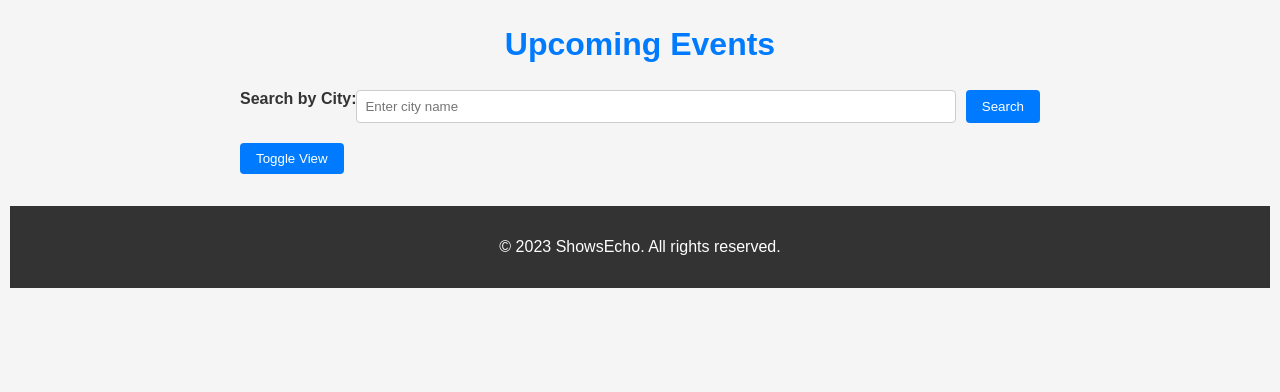
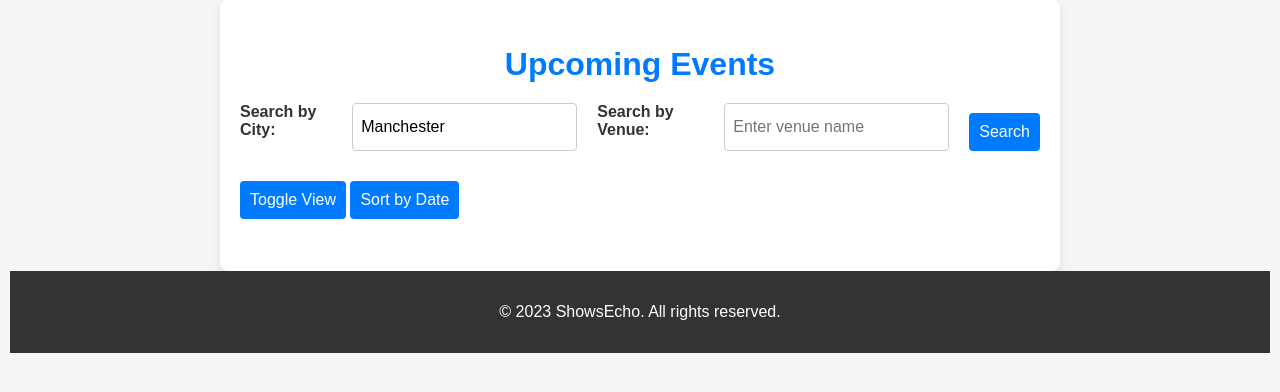
Before and after one commit to easybulb/event-tracking-app, a Django app: page /events/ in a window 1280 px wide. Shown: the part 156-548 px from the top of the page. Run offline with Django 5.2, Linux system fonts and the light colour scheme; data that the repository does not hold is empty.

Commit message:
add venue name search and sorting

```diff
--- a/events/templates/events_list.html
+++ b/events/templates/events_list.html
@@ -13,12 +13,16 @@
         function toggleView() {
             var details = document.getElementsByClassName('details');
             for (var i = 0; i < details.length; i++) {
-                if (details[i].style.display === "none") {
-                    details[i].style.display = "block";
-                } else {
-                    details[i].style.display = "none";
-                }
+                details[i].style.display = details[i].style.display === "none" ? "block" : "none";
             }
+        }
+
+        function toggleSort() {
+            const currentUrl = new URL(window.location.href);
+            const currentSort = currentUrl.searchParams.get("sorting");
+            const newSort = currentSort === "popularity" ? "date" : "popularity";
+            currentUrl.searchParams.set("sorting", newSort);
+            window.location.href = currentUrl; // Reloads the page with new sorting
         }
     </script>
 
@@ -27,11 +31,25 @@
 
         <form method="get" action="{% url 'fetch_events' %}" id="event-search-form">
             <label for="city" class="form-label">Search by City:</label>
-            <input type="text" id="city" name="city" placeholder="Enter city name" class="input-field">
+            <input type="text" id="city" name="city" placeholder="Enter city name" class="input-field" value="{{ city }}">
+
+            <label for="venue" class="form-label">Search by Venue:</label>
+            <input type="text" id="venue" name="venue" placeholder="Enter venue name" class="input-field" value="{{ venue }}">
+
             <button type="submit" class="search-button">Search</button>
         </form>
 
+        <!-- Toggle View and Sort Button -->
         <button onclick="toggleView()" class="toggle-button">Toggle View</button>
+
+        <button onclick="toggleSort()" class="sort-button">
+            Sort by
+            {% if sorting == 'popularity' %}
+                Date
+            {% else %}
+                Popularity
+            {% endif %}
+        </button>
 
         <ul id="event-list">
             {% for event in events %}
@@ -57,7 +75,7 @@
         </ul>
 
         {% if next_page %}
-            <a href="?city={{ city }}&page={{ next_page }}" class="pagination-link">Next Page</a>
+            <a href="?city={{ city }}&venue={{ venue }}&page={{ next_page }}&sorting={{ sorting }}" class="pagination-link">Next Page</a>
         {% endif %}
     </section>
 {% endblock %}
--- a/events/views.py
+++ b/events/views.py
@@ -6,16 +6,23 @@ from datetime import datetime
 def home(request):
     return render(request, 'events/index.html')
 
-
 def fetch_events(request):
     city = request.GET.get('city', 'Manchester')
+    venue = request.GET.get('venue', '')
+    sorting = request.GET.get('sorting', 'popularity')  # Default sorting is by popularity
+    page = request.GET.get('page', 1)
     current_time = datetime.now().strftime("%Y-%m-%dT%H:%M:%SZ")
-    page = request.GET.get('page', 1)
+    sort_param = "relevance,desc" if sorting == "popularity" else "date,asc"
 
+    # Add venue to the query if provided
     url = (
         f"https://app.ticketmaster.com/discovery/v2/events.json?"
-        f"city={city}&countryCode=GB&startDateTime={current_time}&page={page}&apikey={os.getenv('TICKETMASTER_KEY')}"
+        f"city={city}&countryCode=GB&startDateTime={current_time}&page={page}&sort={sort_param}"
+        f"&apikey={os.getenv('TICKETMASTER_KEY')}"
     )
+    if venue:
+        url += f"&keyword={venue}"  # Adds venue to search if specified
+
     response = requests.get(url)
 
     events = []
@@ -36,4 +43,10 @@ def fetch_events(request):
     else:
         print(f"Error fetching events: {response.status_code} - {response.text}")
 
-    return render(request, 'events_list.html', {'events': events, 'next_page': next_page, 'city': city})
+    return render(request, 'events_list.html', {
+        'events': events,
+        'next_page': next_page,
+        'city': city,
+        'venue': venue,  # Pass the venue to the template for display
+        'sorting': sorting
+    })
--- a/static/css/events.css
+++ b/static/css/events.css
@@ -10,43 +10,52 @@ body {
 #event-section {
     max-width: 800px;
     margin: 0 auto;
+    background-color: #ffffff;
+    padding: 20px;
+    border-radius: 8px;
+    box-shadow: 0 4px 8px rgba(0, 0, 0, 0.1);
 }
 
 #event-title {
     font-size: 2em;
     text-align: center;
     color: #007bff;
+    margin-bottom: 20px;
 }
 
 /* Search Form */
 #event-search-form {
     display: flex;
-    justify-content: space-between;
+    flex-direction: column;
+    gap: 10px;
     margin-bottom: 20px;
 }
 
 .form-label {
     font-weight: bold;
+    color: #333;
 }
 
 .input-field {
-    flex: 1;
-    margin-right: 10px;
     padding: 8px;
     border: 1px solid #ccc;
     border-radius: 4px;
+    font-size: 1em;
 }
 
-.search-button, .toggle-button {
-    padding: 8px 16px;
+.search-button, .toggle-button, .sort-button {
+    padding: 10px;
     background-color: #007bff;
     color: #fff;
     border: none;
     border-radius: 4px;
     cursor: pointer;
+    font-size: 1em;
+    margin-top: 10px;
+    transition: background-color 0.3s;
 }
 
-.search-button:hover, .toggle-button:hover {
+.search-button:hover, .toggle-button:hover, .sort-button:hover {
     background-color: #0056b3;
 }
 
@@ -62,11 +71,17 @@ body {
     padding: 15px;
     border: 1px solid #ddd;
     border-radius: 5px;
+    transition: box-shadow 0.3s;
+}
+
+.event-item:hover {
+    box-shadow: 0 4px 10px rgba(0, 0, 0, 0.15);
 }
 
 .event-name {
     font-size: 1.5em;
     margin-bottom: 5px;
+    color: #333;
 }
 
 .event-datetime, .event-venue {
@@ -74,7 +89,6 @@ body {
     color: #555;
 }
 
-/* Detailed View */
 .details {
     margin-top: 10px;
 }
@@ -88,6 +102,7 @@ body {
     margin-top: 10px;
     max-width: 100%;
     height: auto;
+    border-radius: 5px;
 }
 
 .event-link a {
@@ -106,6 +121,7 @@ body {
     margin-top: 20px;
     color: #007bff;
     text-decoration: none;
+    font-size: 1.2em;
 }
 
 .pagination-link:hover {
@@ -116,10 +132,12 @@ body {
 @media (min-width: 768px) {
     #event-search-form {
         flex-direction: row;
+        gap: 10px;
     }
 
-    .search-button, .toggle-button {
-        width: auto;
+    .input-field {
+        flex: 1;
+        margin-right: 10px;
     }
 
     #event-list {
```
